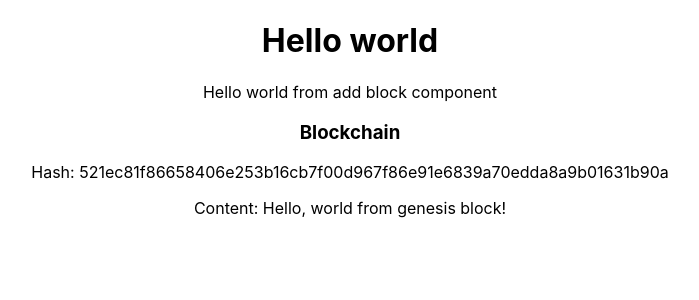
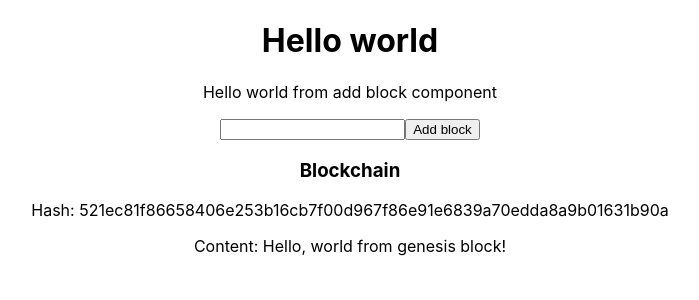
Before and after one commit to waiscodes/typescript-jest, a React (Create React App) app: page / in a window 1280 px wide. Shown: the top 300 px of the page, without its empty margins (290-989 px from the left). Built offline with nearby package versions, Linux system fonts and the light colour scheme.

Commit message:
Added an input and handle sumbit and connected to useRef

```diff
--- a/src/components/AddBlock.tsx
+++ b/src/components/AddBlock.tsx
@@ -1,4 +1,4 @@
-import React from "react";
+import React, { useRef } from "react";
 import { IState as Props } from "../App";
 
 // Block interface
@@ -8,9 +8,17 @@ interface IProps {
 }
 
 const AddBlock: React.FC<IProps> = ({ setBlockchain, blockchain }) => {
+  const contentRef = useRef<any>();
+
+  const handleSubmit = (): void => {
+    console.log("something");
+  };
+
   return (
     <div>
       <p>Hello world from add block component</p>
+      <input type='text' ref={contentRef} />
+      <button onClick={handleSubmit}>Add block</button>
     </div>
   );
 };
```
